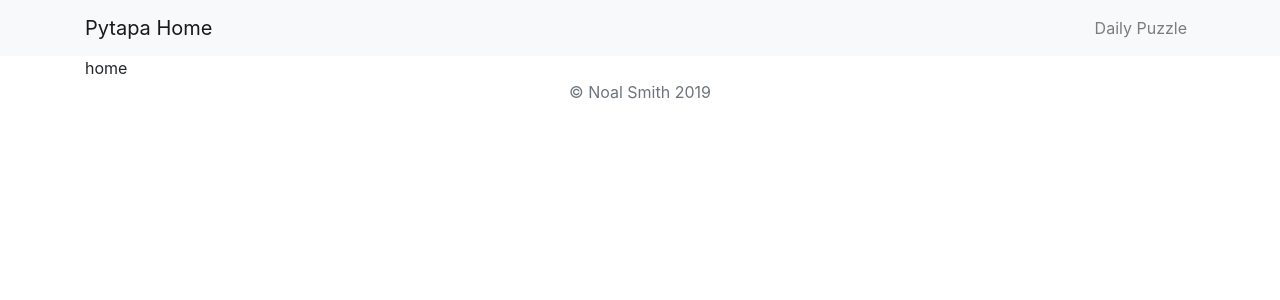
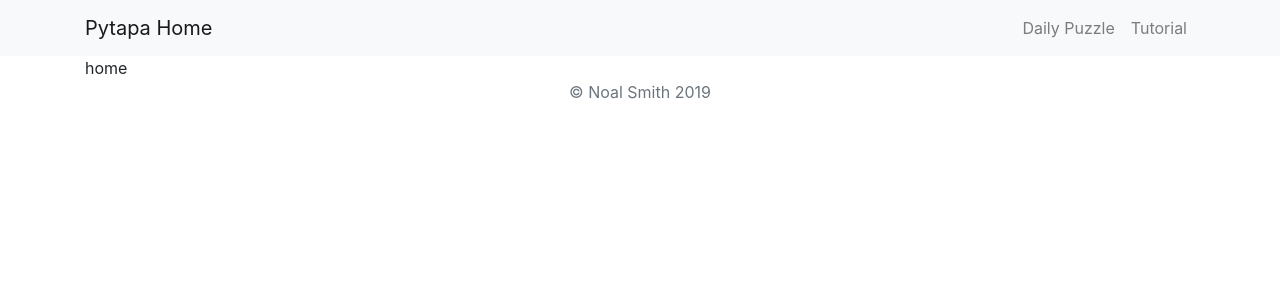
Before and after one commit to NoalS2/pytapaweb, a Django app: page / in a window 1280 px wide. Shown: the top 300 px of the page. Run offline with Django 3.2, Linux system fonts and the light colour scheme; some libraries are stand-ins or nearby versions.

Commit message:
added tutorial link to nav bar

```diff
--- a/pytapaweb/templates/base.html
+++ b/pytapaweb/templates/base.html
@@ -57,6 +57,7 @@
             <div class="collapse navbar-collapse" id="navbarNavAltMarkup">
               <div class="navbar-nav ml-auto">
                   <a class="nav-item nav-link" href="{% url 'tapa' %}">Daily Puzzle</a>
+                  <a class="nav-item nav-link" href="{% url 'tutorial' %}">Tutorial</a>
               </div>
             </div>
             </div>
```
